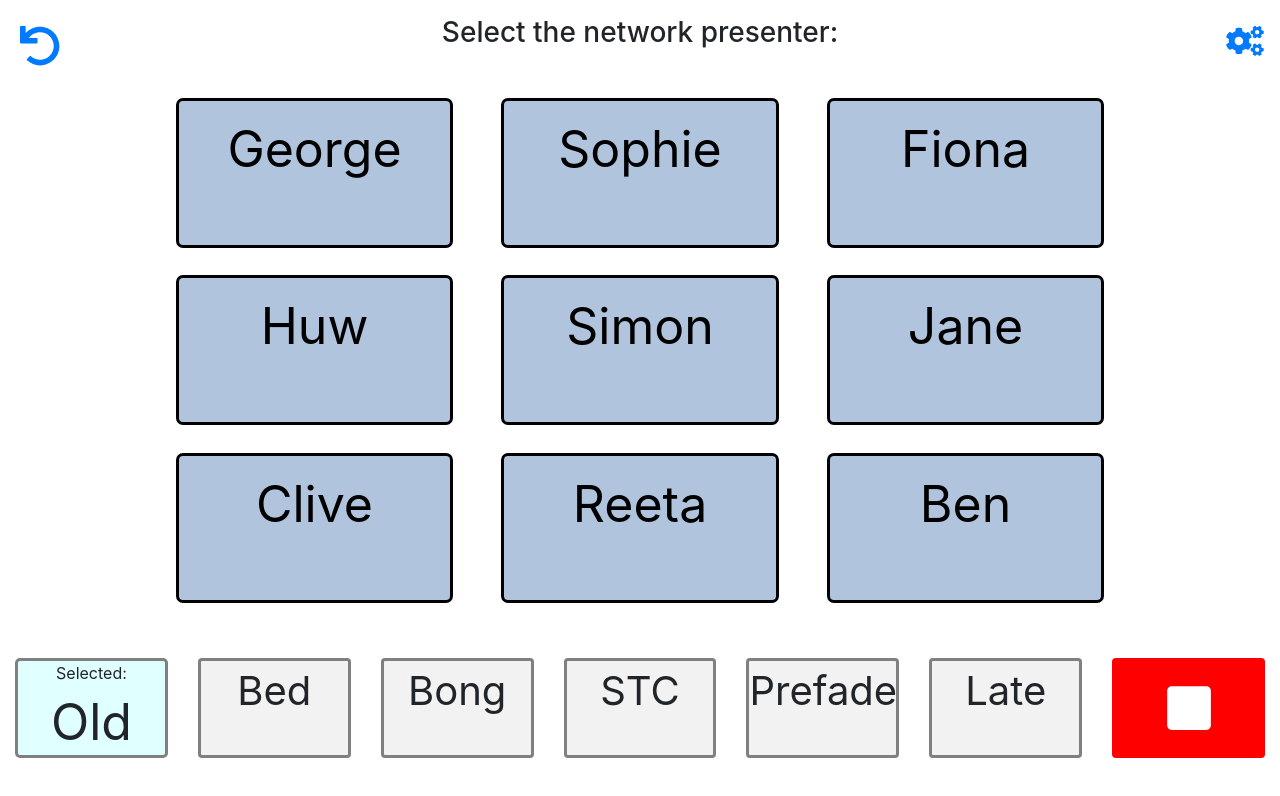
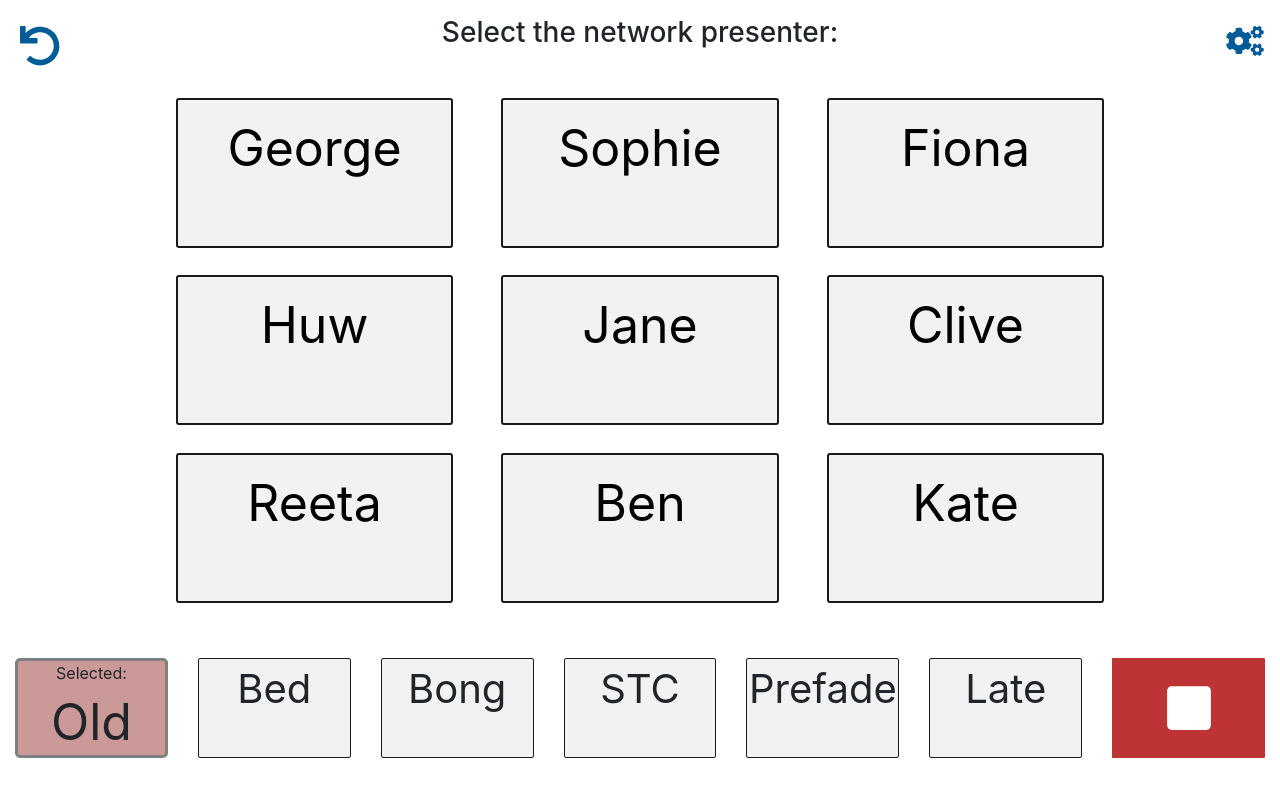
Before and after one commit to quartersight/pident-spa, a React (Create React App) app: page /1 in a window 1280 px wide. Shown: the top 796 px of the page. Built offline with nearby package versions, Linux system fonts and the light colour scheme.

Commit message:
Added new colours

```diff
--- a/public/index.html
+++ b/public/index.html
@@ -2,42 +2,10 @@
 <html lang="en">
   <head>
     <meta charset="utf-8" />
-    <link rel="icon" href="%PUBLIC_URL%/favicon.ico" />
-    <meta name="viewport" content="width=device-width, initial-scale=1" />
-    <meta name="theme-color" content="#000000" />
-    <meta
-      name="description"
-      content="Web site created using create-react-app"
-    />
-    <link rel="apple-touch-icon" href="%PUBLIC_URL%/logo192.png" />
-    <!--
-      manifest.json provides metadata used when your web app is installed on a
-      user's mobile device or desktop. See https://developers.google.com/web/fundamentals/web-app-manifest/
-    -->
-    <link rel="manifest" href="%PUBLIC_URL%/manifest.json" />
-    <!--
-      Notice the use of %PUBLIC_URL% in the tags above.
-      It will be replaced with the URL of the `public` folder during the build.
-      Only files inside the `public` folder can be referenced from the HTML.
-
-      Unlike "/favicon.ico" or "favicon.ico", "%PUBLIC_URL%/favicon.ico" will
-      work correctly both with client-side routing and a non-root public URL.
-      Learn how to configure a non-root public URL by running `npm run build`.
-    -->
-    <title>React App</title>
+    <title>Pident Server 2021</title>
   </head>
   <body>
     <noscript>You need to enable JavaScript to run this app.</noscript>
     <div id="root"></div>
-    <!--
-      This HTML file is a template.
-      If you open it directly in the browser, you will see an empty page.
-
-      You can add webfonts, meta tags, or analytics to this file.
-      The build step will place the bundled scripts into the <body> tag.
-
-      To begin the development, run `npm start` or `yarn start`.
-      To create a production bundle, use `npm run build` or `yarn build`.
-    -->
   </body>
 </html>
--- a/src/components/basebar/Basebar.jsx
+++ b/src/components/basebar/Basebar.jsx
@@ -32,7 +32,7 @@ class Basebar extends Component {
     this.lateBedFile = new Audio("/audio/newLateBed.wav");
 
 
-    this.activeButtonColour = "#2bbc23";
+    this.activeButtonColour = "#2DC422";
   }
 
   componentDidMount() {
@@ -42,32 +42,32 @@ class Basebar extends Component {
   handleInitGPI() {
     document.addEventListener("keydown", (event) => {
       //"b" plays bong
-      if (event.keyCode === 66 && !this.state.isBongPlaying) {
+      if (event.key === "b" && !this.state.isBongPlaying) {
         event.preventDefault();
         this.handlePlayBong();
       }
       //"t" toggles new/old
-      if (event.keyCode === 84) {
+      if (event.key === "t") {
         event.preventDefault();
         this.handleToggleSwitch();
       }
       //"d" plays bed
-      if (event.keyCode === 68 && !this.state.isBedPlaying) {
+      if (event.key === "d" && !this.state.isBedPlaying) {
         event.preventDefault();
         this.handlePlayBed();
       }
       //"s" plays the stab
-      if (event.keyCode === 83 && !this.state.isStabPlaying) {
+      if (event.key === "s" && !this.state.isStabPlaying) {
         event.preventDefault();
         this.handlePlayStab();
       }
       //"l" plays the late bed
-      if (event.keyCode === 76 && !this.state.isLateBedPlaying) {
+      if (event.key === "l" && !this.state.isLateBedPlaying) {
         event.preventDefault();
         this.handlePlayLateBed();
       }
       //"h" stops base bar things
-      if (event.keyCode === 72) {
+      if (event.key === "h") {
         event.preventDefault();
         this.handleStop();
       }
@@ -214,8 +214,8 @@ class Basebar extends Component {
                 style={{
                   backgroundColor:
                     this.state.audioStyleSelector === "old"
-                      ? "lightcyan"
-                      : "lightgrey",
+                      ? "#cc9999"
+                      : "#99cc99",
                 }}
               >
                 Selected: <br />
--- a/src/css/buttons.css
+++ b/src/css/buttons.css
@@ -1,16 +1,14 @@
 .selectableButton {
   height: 150px;
-  border: 3px solid black;
-  border-radius: 7px;
-  background-color: lightsteelblue;
+  border: 2px solid #191919;
+  border-radius: 3px;
+  background-color: #f2f2f2;
   user-select: none;
-  color: #000;
+  color: #191919;
   font-size: 50px;
   padding-top: 1%;
 }
-.selectableButton:active {
-  background-color: steelblue;
-}
+
 
 .fullHeightButtonRow {
   height: 70vh;
@@ -22,15 +20,13 @@
   padding: 20%;
 }
 
-.selectableMenuButtonLarge:active {
-  background-color: cyan;
-}
+
 
 .selectableMenuButtonLarge {
   height: 250px;
   padding: 10%;
   width: 80%;
-  border: 3px solid black;
+  border: 2px solid #191919;
   border-radius: 7px;
   background-color: lightcyan;
   user-select: none;
@@ -96,17 +92,17 @@
 .baseBarButton {
   background-color: #f2f2f2;
   height: 100px;
-  border: 3px solid grey;
+  border: 1px solid #191919;
   text-align: center;
   font-size: 40px;
-  border-radius: 4px;
+  border-radius: 2px;
 }
 
 .baseBarStop {
   height: 100px;
-  background-color: red;
+  background-color: #BE3434;
   text-align: center;
-  border-radius: 4px;
+  border-radius: 1px;
 }
 
 .baseBarToggle {
--- a/src/data/local.js
+++ b/src/data/local.js
@@ -48,14 +48,6 @@ const localData = [
     ten: true,
   },
   {
-    name: "David Whiteley",
-    displayName: "David",
-    initials: "dw",
-    one: false,
-    six: true,
-    ten: false,
-  },
-  {
     name: "Leigh Milner",
     displayName: "Leigh",
     initials: "lm",
@@ -86,7 +78,15 @@ const localData = [
     one: false,
     six: false,
     ten: true,
+  },{
+    name: "Felicity Simper",
+    displayName: "Fliss",
+    initials: "fs",
+    one: true,
+    six: false,
+    ten: false,
   },
+
 ];
 
 export default localData;
--- a/src/data/network.js
+++ b/src/data/network.js
@@ -20,11 +20,6 @@ const networkData = [
     initials: "he",
   },
   {
-    name: "Simon McCoy",
-    displayName: "Simon",
-    initials: "sm",
-  },
-  {
     name: "Jane Hill",
     displayName: "Jane",
     initials: "jh",
@@ -44,6 +39,11 @@ const networkData = [
     displayName: "Ben",
     initials: "bb",
   },
+  {
+    name: "Kate Silverton",
+    displayName: "Kate",
+    initials: "ks"
+  }
 ];
 
 export default networkData;
--- a/src/pages/player/Player.jsx
+++ b/src/pages/player/Player.jsx
@@ -38,12 +38,12 @@ class Player extends Component {
     //GPI Triggers
     document.addEventListener("keydown", (event) => {
       //"i" key triggers ident. can be triggered from either gpi (using gpiHandler.js), which is not yet set up on the vision mixer, or from elgato streamdeck
-      if (event.keyCode === 73 && this.state.loadedIdent !== null) {
+      if (event.key === "i" && this.state.loadedIdent !== null) {
         event.preventDefault();
         this.handlePlayIdent();
       }
       //"p" stops ident
-      if (event.keyCode === 80) {
+      if (event.key === "p") {
         event.preventDefault();
         this.handleStopIdent();
       }
@@ -155,8 +155,8 @@ class Player extends Component {
                 id="playButton"
                 style={{
                   backgroundColor: this.state.isPlaying
-                    ? "rgb(45,196,34)"
-                    : "#67A0F4",
+                    ? "#2dc422"
+                    : "#1E8317",
                 }}
               >
                 <div className="play-icon"></div>
@@ -168,7 +168,8 @@ class Player extends Component {
                 className="btn btn-large btn-primary mx-4"
                 id="recueButton"
                 style={{
-                  backgroundColor: this.state.isPlaying ? "red" : "darkred",
+                  backgroundColor: this.state.isPlaying ? "#BE3434"
+                  : "#822424",
                   color: this.state.isPlaying ? "white" : "gray",
                 }}
               >
```
Also changed, not shown: public/manifest.json, src/css/bootstrap.css.
